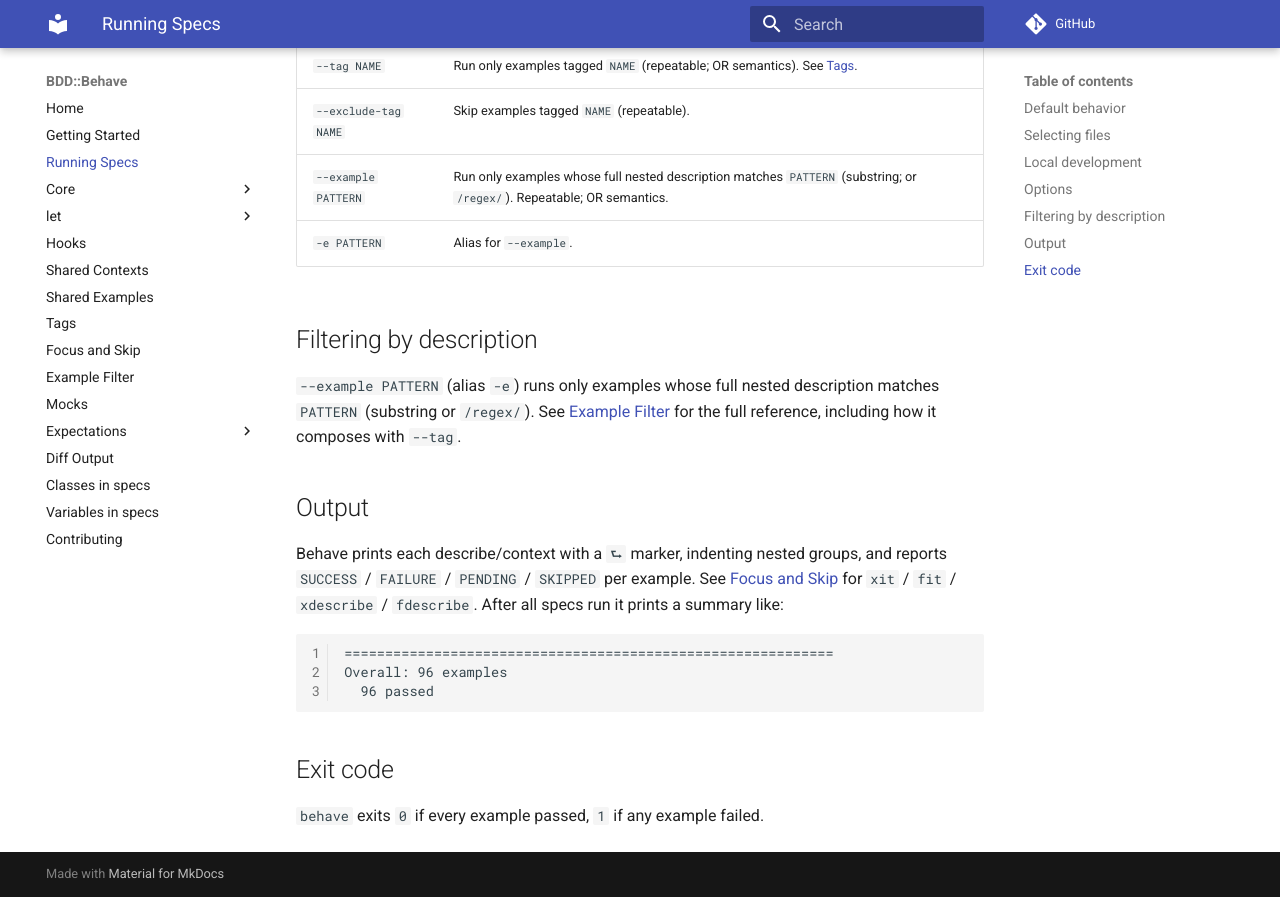
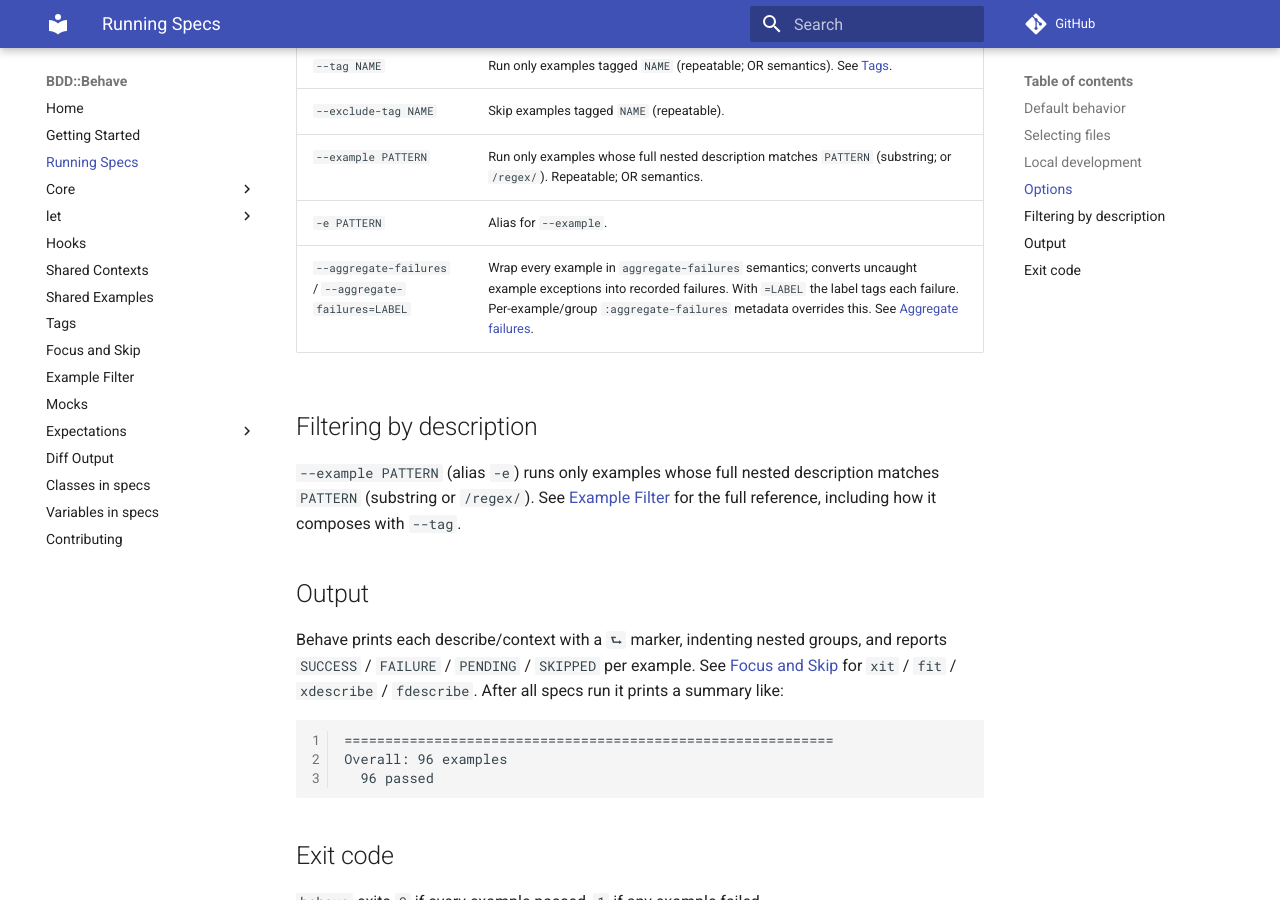
Before and after one commit to gdonald/BDD-Behave, an MkDocs documentation site: the page built from docs-src/docs/running.md, in a window 1280 px wide and 900 px high, scrolled down 978 px. Built offline with MkDocs 1.6.1 and Material for MkDocs 9.7.7, drawn with Linux system fonts in a browser that asks for light colours; comment, search, counter and statistics services are not loaded.

Commit message:
Auto aggregate

```diff
--- a/docs-src/docs/running.md
+++ b/docs-src/docs/running.md
@@ -37,6 +37,7 @@ $ raku -Ilib bin/behave specs/some-spec.raku
 | `--exclude-tag NAME` | Skip examples tagged `NAME` (repeatable).                                                                               |
 | `--example PATTERN`  | Run only examples whose full nested description matches `PATTERN` (substring; or `/regex/`). Repeatable; OR semantics.  |
 | `-e PATTERN`         | Alias for `--example`.                                                                                                  |
+| `--aggregate-failures` / `--aggregate-failures=LABEL` | Wrap every example in `aggregate-failures` semantics; converts uncaught example exceptions into recorded failures. With `=LABEL` the label tags each failure. Per-example/group `:aggregate-failures` metadata overrides this. See [Aggregate failures](expectations/aggregate-failures.md#automatic-aggregation). |
 
 ## Filtering by description
 
```
Also changed, not shown: 4 other files.
